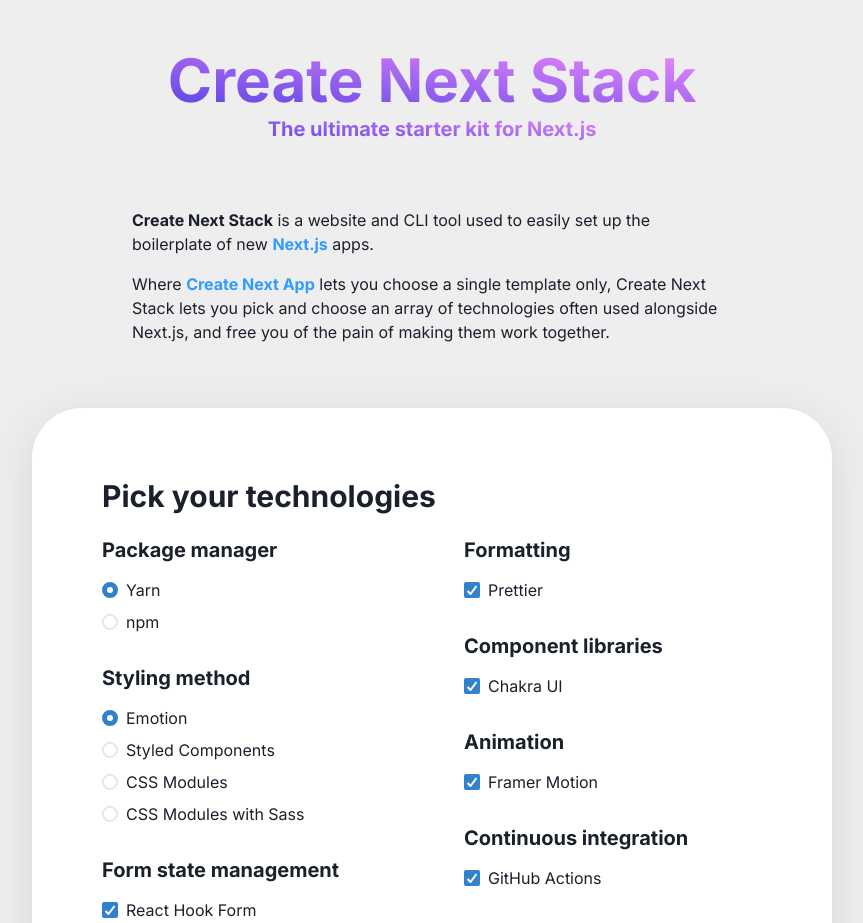
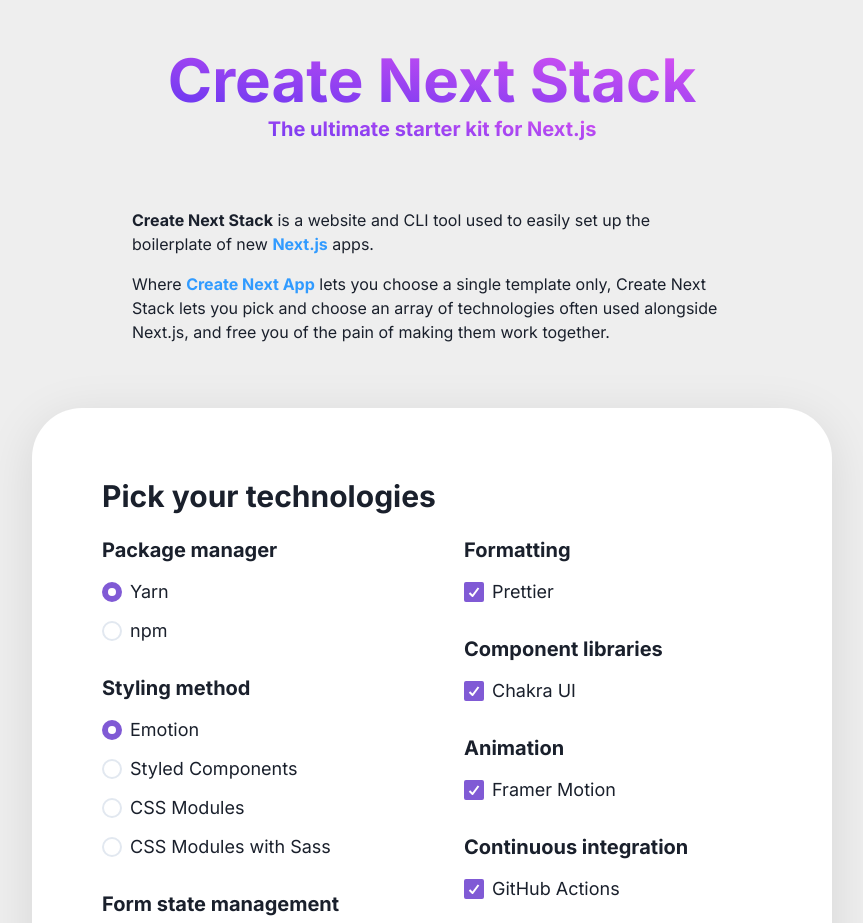
Before and after one commit to hackhero920/create-next-stack-website, a Next.js app: page / in a window 1280 px wide. Shown: the top 923 px of the page, without its empty margins (208-1071 px from the left). Built offline with nearby package versions, Linux system fonts and the light colour scheme.

Commit message:
Add brand colors

```diff
--- a/templates/LandingPage/LandingPageTemplate.tsx
+++ b/templates/LandingPage/LandingPageTemplate.tsx
@@ -194,7 +194,7 @@
               <Heading
                 as="h1"
                 size="3xl"
-                bgGradient="linear(to-bl, #ED88FD, #5B45E4)"
+                bgGradient="linear(to-tr, brand.600, brand.400)"
                 bgClip="text"
                 textAlign="center"
                 fontWeight="800"
@@ -204,7 +204,7 @@
               <Text
                 fontSize="1.25em"
                 fontWeight="bold"
-                bgGradient="linear(to-bl, #ED88FD, #5B45E4)"
+                bgGradient="linear(to-tr, brand.600, brand.400)"
                 bgClip="text"
                 textAlign="center"
               >
@@ -261,10 +261,12 @@
                         control={control}
                         render={({ field: { ref, ...restField } }) => (
                           <RadioGroup {...restField}>
-                            <Stack direction="column">
+                            <Stack spacing="3">
                               {Object.entries(packageManagers).map(
                                 ([_, packageManager]) => (
                                   <Radio
+                                    size="lg"
+                                    colorScheme="purple"
                                     key={packageManager}
                                     id={`radio-${packageManager}`}
                                     value={packageManager}
@@ -287,10 +289,12 @@
                         control={control}
                         render={({ field }) => (
                           <RadioGroup {...field}>
-                            <Stack direction="column">
+                            <Stack spacing="3">
                               {Object.entries(stylingMethods).map(
                                 ([_, stylingMethod]) => (
                                   <Radio
+                                    size="lg"
+                                    colorScheme="purple"
                                     key={stylingMethod}
                                     id={`radio-${stylingMethod}`}
                                     value={stylingMethod}
@@ -313,10 +317,12 @@
                         control={control}
                         render={({ field }) => (
                           <CheckboxGroup {...field}>
-                            <Stack direction="column">
+                            <Stack spacing="3">
                               {Object.entries(formStateManagementLibraries).map(
                                 ([_, formStateManagementLibrary]) => (
                                   <Checkbox
+                                    size="lg"
+                                    colorScheme="purple"
                                     key={formStateManagementLibrary}
                                     id={`checkbox-${formStateManagementLibrary}`}
                                     value={formStateManagementLibrary}
@@ -342,10 +348,12 @@
                         control={control}
                         render={({ field }) => (
                           <CheckboxGroup {...field}>
-                            <Stack direction="column">
+                            <Stack spacing="3">
                               {Object.entries(formattingLibraries).map(
                                 ([_, formattingLibrary]) => (
                                   <Checkbox
+                                    size="lg"
+                                    colorScheme="purple"
                                     key={formattingLibrary}
                                     id={`checkbox-${formattingLibrary}`}
                                     value={formattingLibrary}
@@ -369,10 +377,12 @@
                         control={control}
                         render={({ field }) => (
                           <CheckboxGroup {...field}>
-                            <Stack direction="column">
+                            <Stack spacing="3">
                               {Object.entries(componentLibraries).map(
                                 ([_, componentLibrary]) => (
                                   <Checkbox
+                                    size="lg"
+                                    colorScheme="purple"
                                     key={componentLibrary}
                                     id={`checkbox-${componentLibrary}`}
                                     value={componentLibrary}
@@ -396,10 +406,12 @@
                         control={control}
                         render={({ field }) => (
                           <CheckboxGroup {...field}>
-                            <Stack direction="column">
+                            <Stack spacing="3">
                               {Object.entries(animationLibraries).map(
                                 ([_, animationLibrary]) => (
                                   <Checkbox
+                                    size="lg"
+                                    colorScheme="purple"
                                     key={animationLibrary}
                                     id={`checkbox-${animationLibrary}`}
                                     value={animationLibrary}
@@ -423,10 +435,12 @@
                         control={control}
                         render={({ field }) => (
                           <CheckboxGroup {...field}>
-                            <Stack direction="column">
+                            <Stack spacing="3">
                               {Object.entries(continuousIntegrations).map(
                                 ([_, continuousIntegration]) => (
                                   <Checkbox
+                                    size="lg"
+                                    colorScheme="purple"
                                     key={continuousIntegration}
                                     id={`checkbox-${continuousIntegration}`}
                                     value={continuousIntegration}
@@ -450,10 +464,12 @@
                         control={control}
                         render={({ field }) => (
                           <CheckboxGroup {...field}>
-                            <Stack direction="column">
+                            <Stack spacing="3">
                               {Object.entries(miscellaneousOptions).map(
                                 ([_, miscellaneousOption]) => (
                                   <Checkbox
+                                    size="lg"
+                                    colorScheme="purple"
                                     key={miscellaneousOption}
                                     id={`checkbox-${miscellaneousOption}`}
                                     value={miscellaneousOption}
--- a/theme.ts
+++ b/theme.ts
@@ -2,9 +2,9 @@
 
 const colors = {
   brand: {
-    900: "#1a365d",
-    800: "#153e75",
-    700: "#2a69ac",
+    600: "#6838F1",
+    500: "#A746F2",
+    400: "#DC51F2",
   },
 };
 
```
